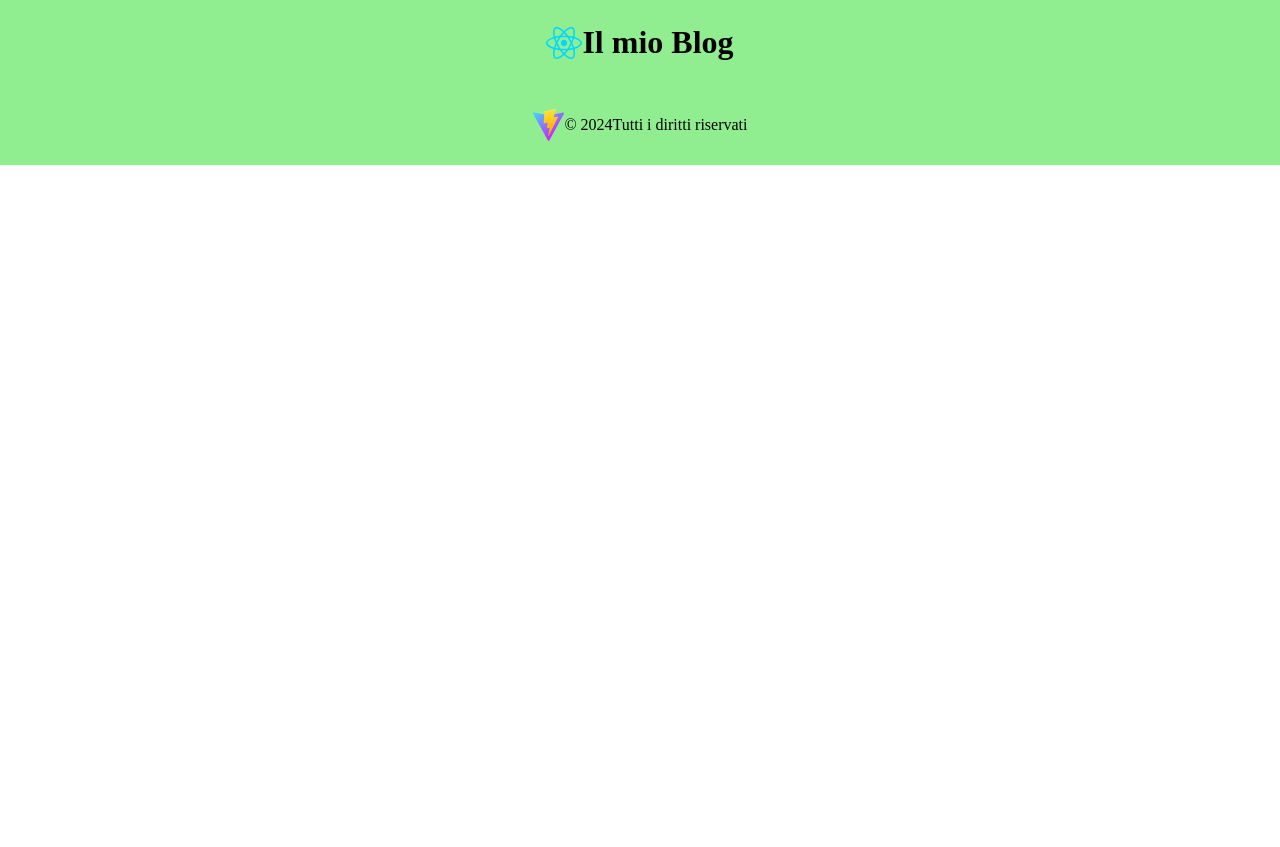
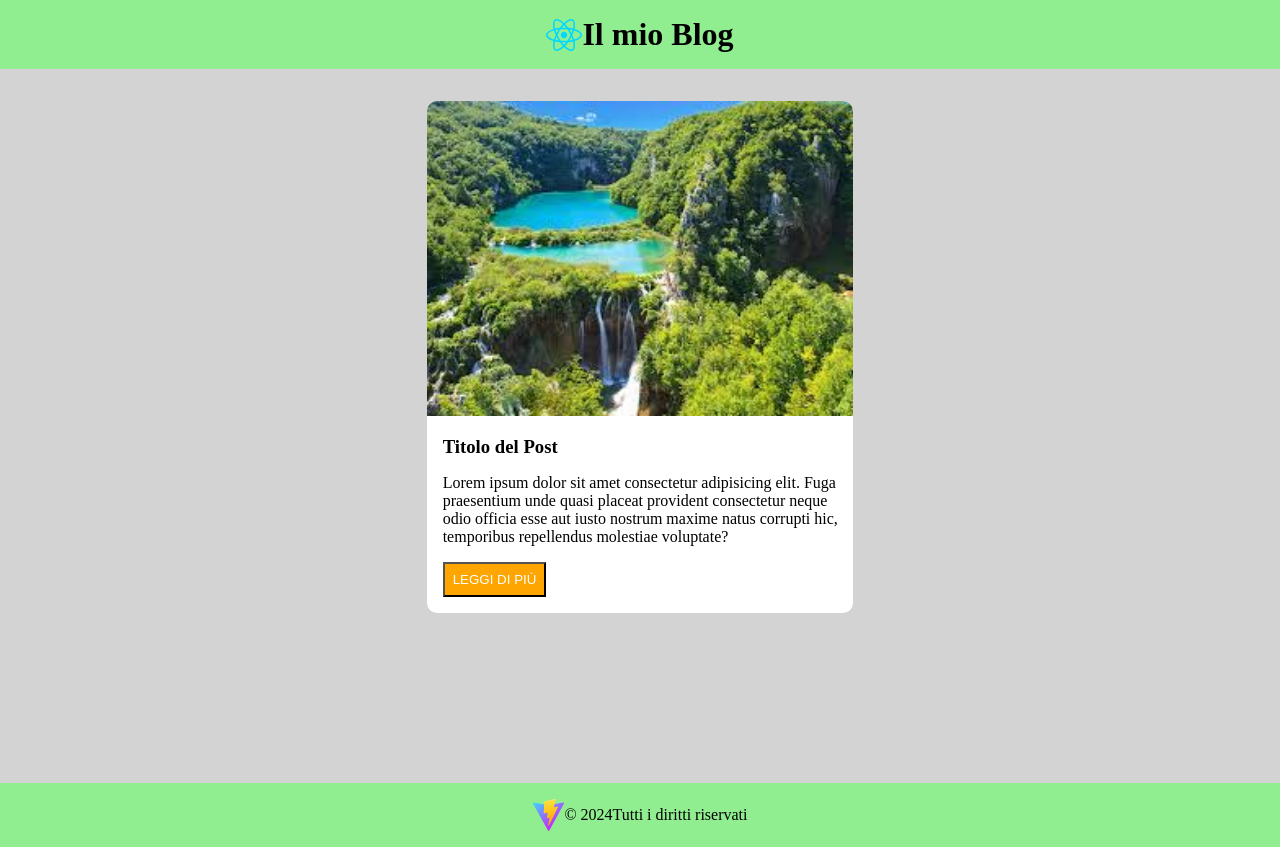
Before and after one commit to EmilioDeChiara3388/react-components, a React (Vite) app: page / in a window 1280 px wide. Before the commit the page ends 800 px from the top, so only its background shows below. Built offline with nearby package versions, Linux system fonts and the light colour scheme.

Commit message:
add: main with style and components

```diff
--- a/src/App.jsx
+++ b/src/App.jsx
@@ -1,5 +1,6 @@
 
 import AppHeader from './components/AppHeader'
+import AppMain from './components/AppMain'
 import AppFooter from './components/AppFooter'
 import './App.css'
 
@@ -9,6 +10,7 @@ function App() {
   return (
     <>
       <AppHeader />
+      <AppMain />
       <AppFooter />
     </>
   )
--- a/src/components/AppMain.jsx
+++ b/src/components/AppMain.jsx
@@ -0,0 +1,12 @@
+import BlogCard from "./BlogCards/BlogCards"
+export default function AppMain() {
+    return (
+        <main>
+            <section className="mainCards">
+                <BlogCard />
+            </section>
+
+        </main>
+
+    )
+}
--- /dev/null
+++ b/src/components/BlogCards/BlogCards.jsx
@@ -0,0 +1,27 @@
+import style from "./BlogCards.module.css"
+import BlogImg from "../../assets/images/blog1.jpg"
+import Button from "../Button/Button"
+
+const postTitle = "Titolo del Post"
+const postContent = "Lorem ipsum dolor sit amet consectetur adipisicing elit. Fuga praesentium unde quasi placeat provident consectetur neque odio officia esse aut iusto nostrum maxime natus corrupti hic, temporibus repellendus molestiae voluptate?"
+export default function BlogCard() {
+    return (
+        <div className={style.card}>
+            <div>
+                <img src={BlogImg} alt="" className={style.postPic} />
+            </div>
+            <div className={style.details}>
+                <h3>{postTitle}</h3>
+            </div>
+            <div className={style.details}>
+                <p>{postContent}</p>
+            </div>
+            <div className={style.details}>
+                <Button />
+            </div>
+
+
+
+        </div>
+    )
+}
--- /dev/null
+++ b/src/components/BlogCards/BlogCards.module.css
@@ -0,0 +1,20 @@
+.card {
+    display: flex;
+    flex-direction: column;
+    width: calc(100% / 12 * 4);
+    justify-content: center;
+    gap: 1rem;
+    background-color: white;
+    border-radius: 10px;
+    margin-top: 2rem;
+}
+
+.postPic {
+    width: 100%;
+    border-top-left-radius: 10px;
+    border-top-right-radius: 10px;
+}
+
+.details {
+    margin-left: 1rem;
+}
--- /dev/null
+++ b/src/components/Button/Button.jsx
@@ -0,0 +1,7 @@
+import style from "./Button.module.css"
+
+export default function Button() {
+    return (
+        <button className={style.btn}>Leggi di più</button>
+    )
+}
--- /dev/null
+++ b/src/components/Button/Button.module.css
@@ -0,0 +1,12 @@
+.btn {
+    background-color: orange;
+    color: white;
+    text-transform: uppercase;
+    padding: 0.5rem;
+    margin-bottom: 1rem;
+}
+
+button:hover {
+    background-color: red;
+    transform: scale(1.2);
+}
--- a/src/index.css
+++ b/src/index.css
@@ -2,6 +2,10 @@
     margin: 0;
     padding: 0;
     box-sizing: border-box;
+}
+
+img {
+    max-width: 100%;
 }
 
 header,
@@ -9,6 +13,17 @@ footer {
     display: flex;
     align-items: center;
     justify-content: center;
-    padding: 1.5rem;
     background-color: lightgreen;
+    padding: 1rem;
 }
+
+main {
+    height: calc(100vh - 85.6px);
+    background-color: lightgray;
+}
+
+.mainCards {
+    display: flex;
+    margin: auto;
+    justify-content: center;
+}
```
Also changed, not shown: src/assets/images/blog1.jpg (added).
